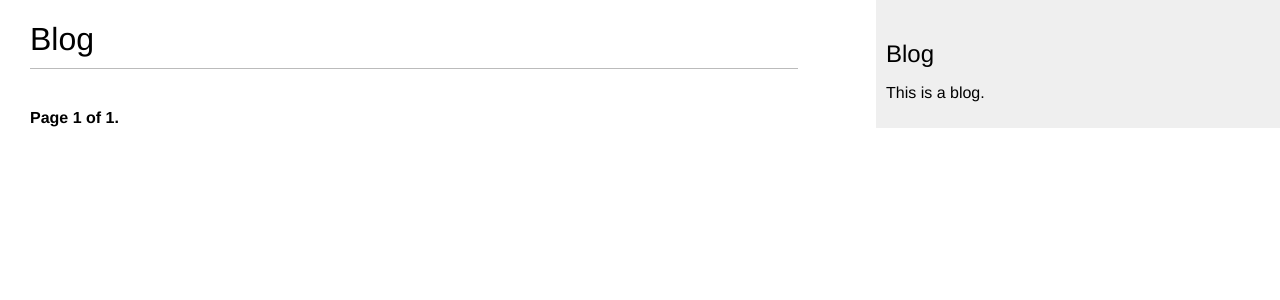
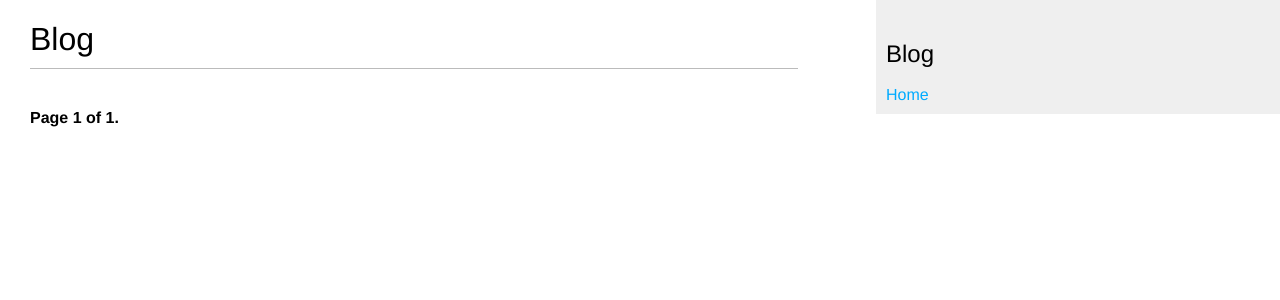
Before and after one commit to liminalsunset/enhancedblog, a Django app: page /blog/ in a window 1280 px wide. Shown: the top 300 px of the page. Run offline with Django 4.2, Linux system fonts and the light colour scheme; data that the repository does not hold is empty.

Commit message:
added home link

```diff
--- a/blog/templates/blog/base.html
+++ b/blog/templates/blog/base.html
@@ -11,8 +11,8 @@
             {% endblock %}
         </div>
         <div id="sidebar">
-            <h2>Blog</h2>
-            <p>This is a blog.</p>
+            <h2>Blog</h2><br>
+            <a href="/blog">Home</a>
         </div>
     </body>
 </html>
```
